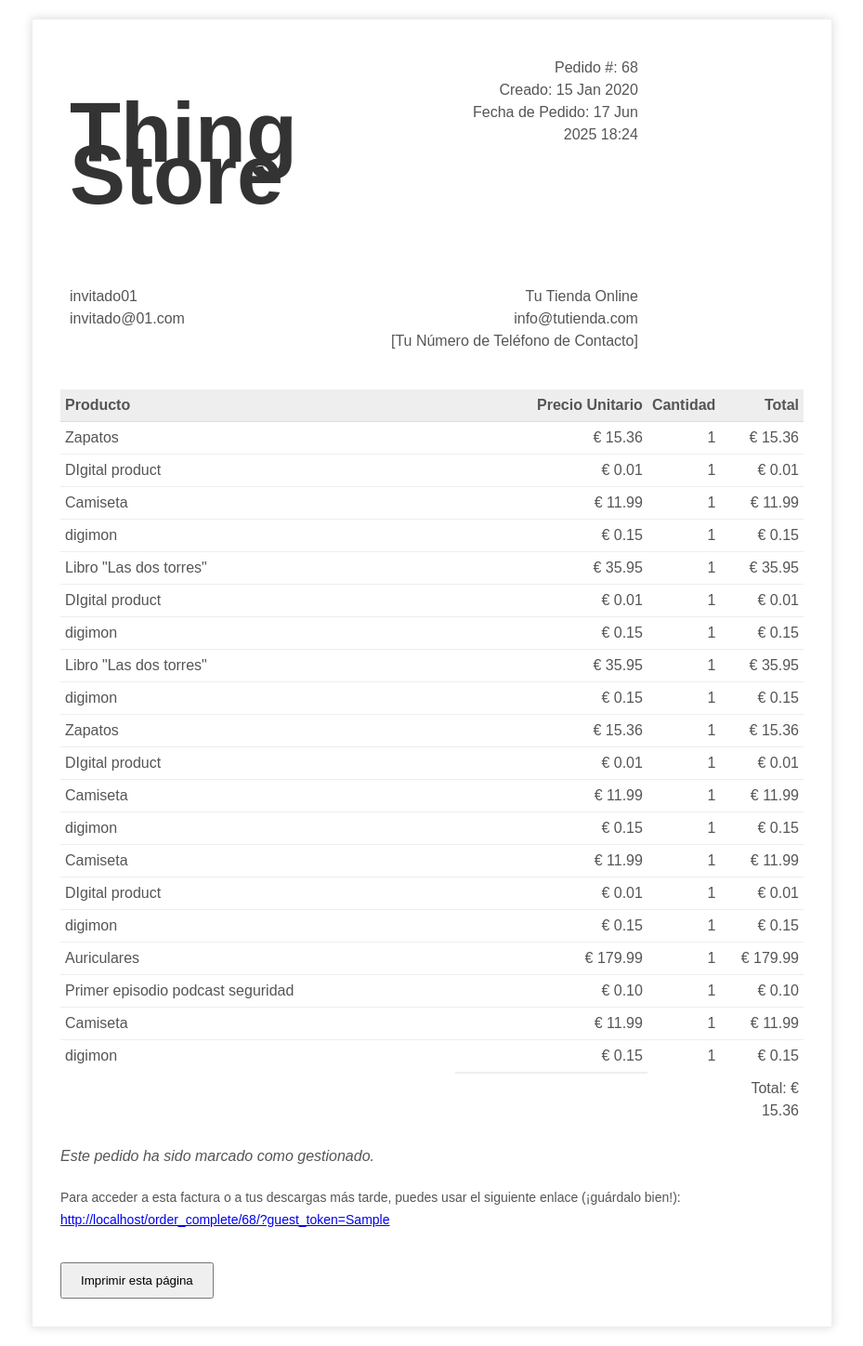
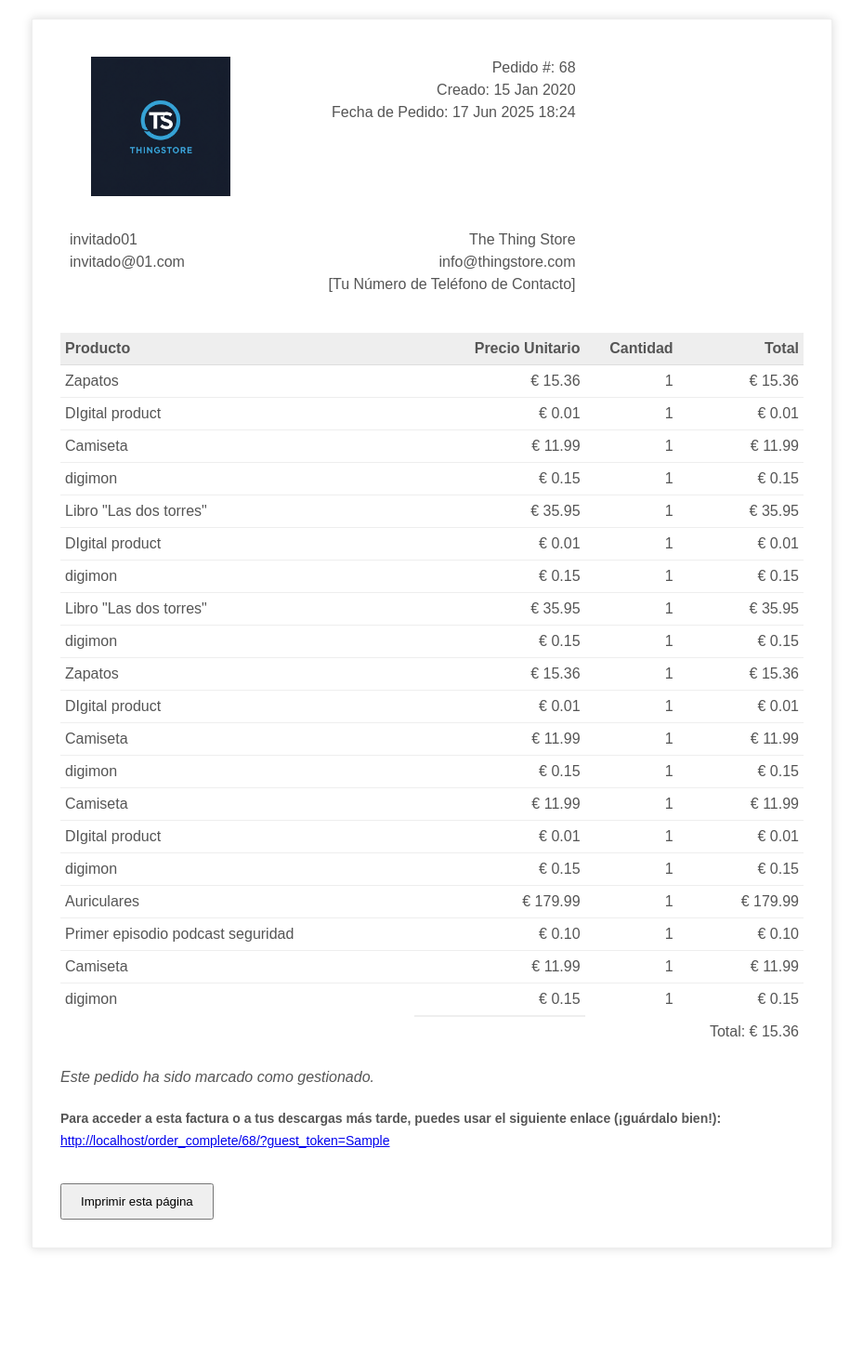
Before and after one commit to afgsanchez/django_ecommerce, a Django app: template ecommerce/store/templates/store/order_print.html in a window 1280 px wide. Shown: the whole page at 93% size, without its empty margins (175-1104 px from the left). After the commit the page ends 1345 px from the top, so only its background shows below. Run offline with Django 5.2, Linux system fonts and the light colour scheme; data comes from the database, SQL or seed files in the repository; both versions use the stored data as it was after the commit; the template is opened without the code that fills it: values that come from a table or form of the project are taken from there, most other values are stand-ins (such as "Sample title", 1, 10 or a date in 2020).

Commit message:
order_print actualizado.

```diff
--- a/ecommerce/store/templates/store/order_complete.html
+++ b/ecommerce/store/templates/store/order_complete.html
@@ -6,7 +6,6 @@
         <div class="col-lg-12">
             <div class="box-element p-4 text-center">
                 <h2>¡Gracias por tu compra!</h2>
-                <p>DEBUG: guest_access_token: {{ guest_access_token }} - user.is_authenticated: {{ request.user.is_authenticated }}</p> {# LÍNEA DE DEBUG TEMPORAL #}
                 <p>Tu pedido #{{ order.id }} ha sido procesado con éxito.</p>
 
                 {% if digital_order_items %}
@@ -42,11 +41,12 @@
                     <div class="col text-center">
                         {# CAMBIO CLAVE: Generar URL de impresión con guest_access_token si existe y no es usuario autenticado #}
                         {% if not request.user.is_authenticated and guest_access_token %}
+                            <p><b>¡Importante!, al ser un usuario no registrado, haz click en el botón de IMPRIMIR PEDIDO para obtener un enlace permanente y seguro con el fin de acceder a tu compra cuando lo desees.</b></p>
                             <a href="{% url 'order_print' order.id %}?guest_token={{ guest_access_token }}" target="_blank" class="btn btn-primary">
                         {% else %}
                             <a href="{% url 'order_print' order.id %}" target="_blank" class="btn btn-primary">
                         {% endif %}
-                            <i class="fa fa-print"></i> Imprimir Pedido / Factura
+                            <i class="fa fa-print"></i> Imprimir Pedido
                         </a>
                     </div>
                 </div>
--- a/ecommerce/store/templates/store/order_print.html
+++ b/ecommerce/store/templates/store/order_print.html
@@ -1,7 +1,8 @@
+{% load static %} {# <-- ¡CAMBIO CLAVE: MOVIDO AQUÍ! #}
 <!DOCTYPE html>
 <html>
 <head>
-    <title>Datos de Pedido #{{ order.id }}</title>
+    <title>Detalle del Pedido #{{ order.id }}</title>
     <style>
         body { font-family: sans-serif; margin: 20px; }
         .invoice-box {
@@ -32,8 +33,7 @@
                     <table>
                         <tr>
                             <td class="title">
-                                {# Puedes poner aquí el logo de tu tienda si tienes uno #}
-                                <h1>Thing Store</h1>
+                                <img src="{% static 'images/ts.png' %}" style="width:100%; max-width:150px; height:auto; display:block; margin: 0 auto;" alt="Logo Tu Tienda">
                             </td>
                             <td>
                                 Pedido #: {{ order.id }}<br>
@@ -58,8 +58,8 @@
                                 {% endif %}
                             </td>
                             <td>
-                                Tu Tienda Online<br>
-                                info@tutienda.com<br>
+                                The Thing Store<br>
+                                info@thingstore.com<br>
                                 [Tu Número de Teléfono de Contacto]
                             </td>
                         </tr>
@@ -94,20 +94,18 @@
             <p style="margin-top: 20px; font-style: italic;">Este pedido está pendiente de gestión y será procesado en breve.</p>
         {% endif %}
 
-        {# --- BLOQUE CORREGIDO: URL PERSISTENTE PARA INVITADOS --- #}
         {% if not request.user.is_authenticated and guest_access_token %}
-            {% url 'order_complete' order.id as order_complete_path %} {# Genera la URL relativa base #}
+            {% url 'order_complete' order.id as order_complete_path %}
             {% comment %} Concatena el query parameter manualmente para la URL a mostrar {% endcomment %}
             {% with full_url_for_display=request.scheme|add:"://"|add:request.get_host|add:order_complete_path|add:"?guest_token="|add:guest_access_token %}
                 <p style="margin-top: 20px; font-size: 14px;">
-                    Para acceder a esta factura o a tus descargas más tarde, puedes usar el siguiente enlace (¡guárdalo bien!):<br>
+                    <b>Para acceder a esta factura o a tus descargas más tarde, puedes usar el siguiente enlace (¡guárdalo bien!):</b><br>
                     <a href="{{ order_complete_path }}?guest_token={{ guest_access_token }}" style="word-break: break-all;">
                         {{ full_url_for_display }}
                     </a>
                 </p>
             {% endwith %}
         {% endif %}
-        {# --- FIN BLOQUE CORREGIDO --- #}
 
         <button onclick="window.print()" style="margin-top: 20px; padding: 10px 20px; cursor: pointer;">Imprimir esta página</button>
     </div>
```
Also changed, not shown: ecommerce/db.sqlite3, ecommerce/static/images/ts.png (added).
